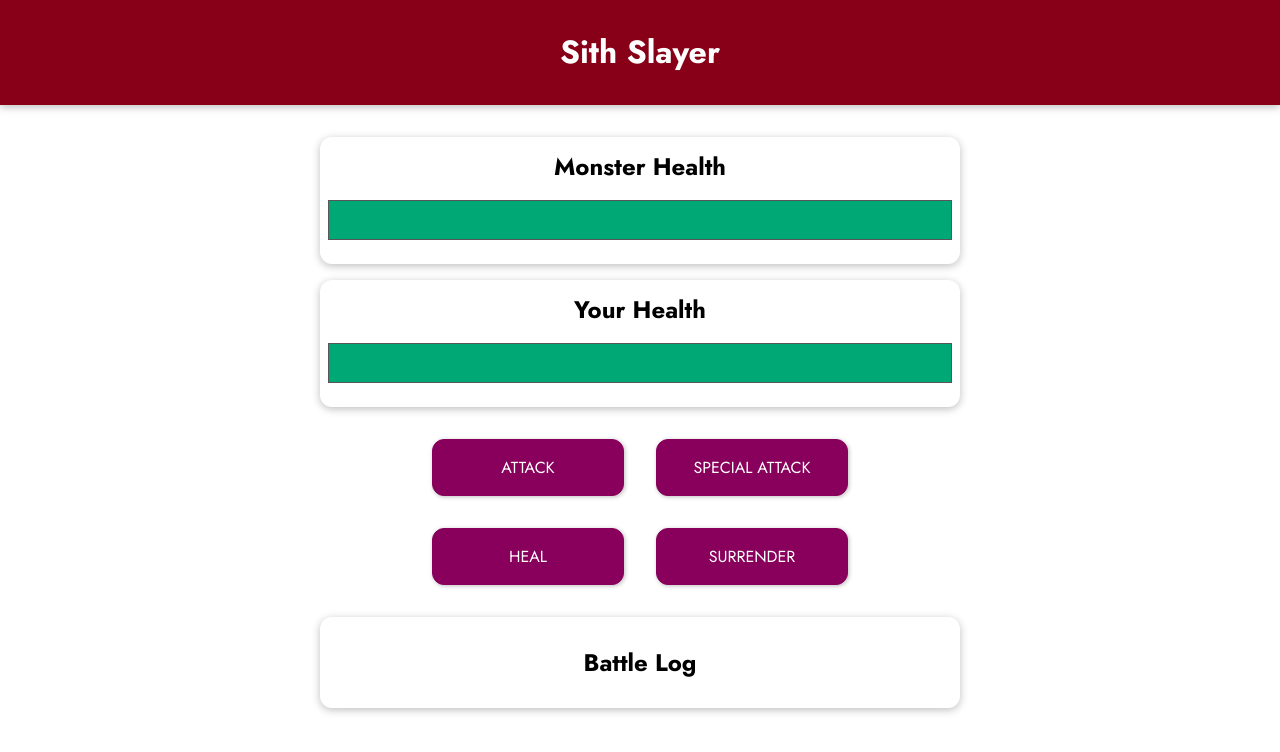
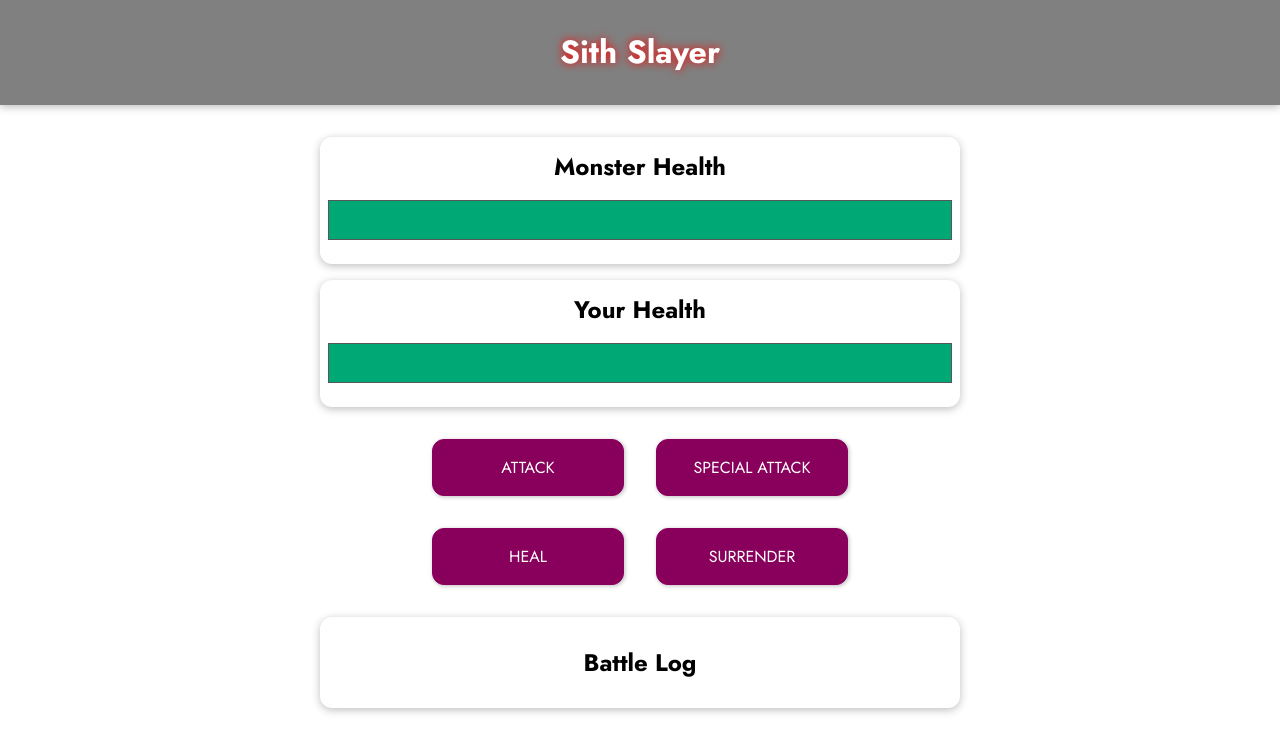
Before and after one commit to JoseAngelCabanes/VueProject7, a plain HTML site: page index.html in a window 1280 px wide. Drawn offline with nearby package versions, Linux system fonts and the light colour scheme.

Commit message:
change theme and name

```diff
--- a/styles.css
+++ b/styles.css
@@ -13,8 +13,9 @@ body {
 header {
   box-shadow: 0 2px 8px rgba(0, 0, 0, 0.26);
   padding: 0.5rem;
-  background-color: #880017;
+  background-color: grey;
   color: white;
+  text-shadow: 0 0 10px red;
   text-align: center;
   margin-bottom: 2rem;
 }
```
